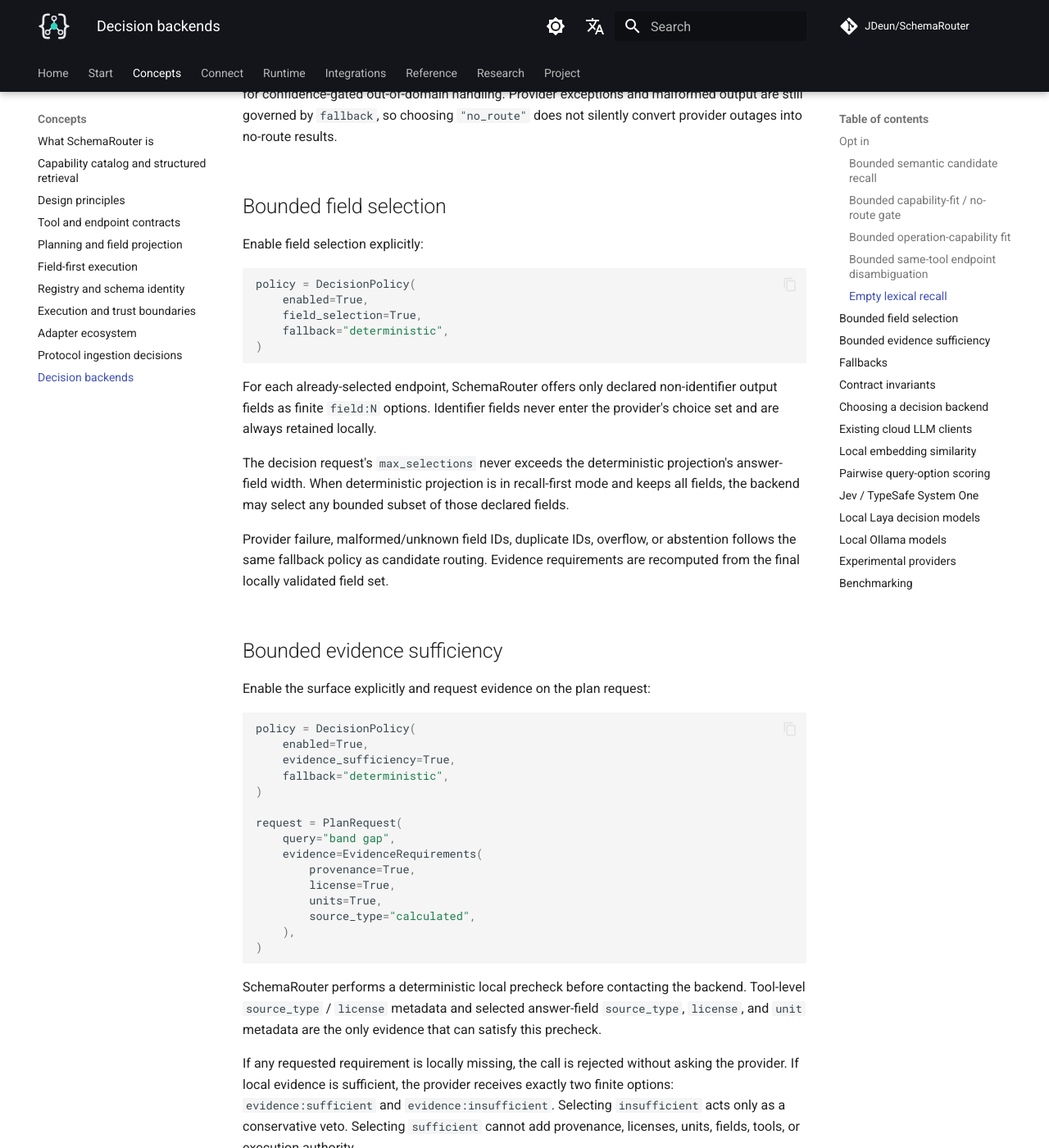
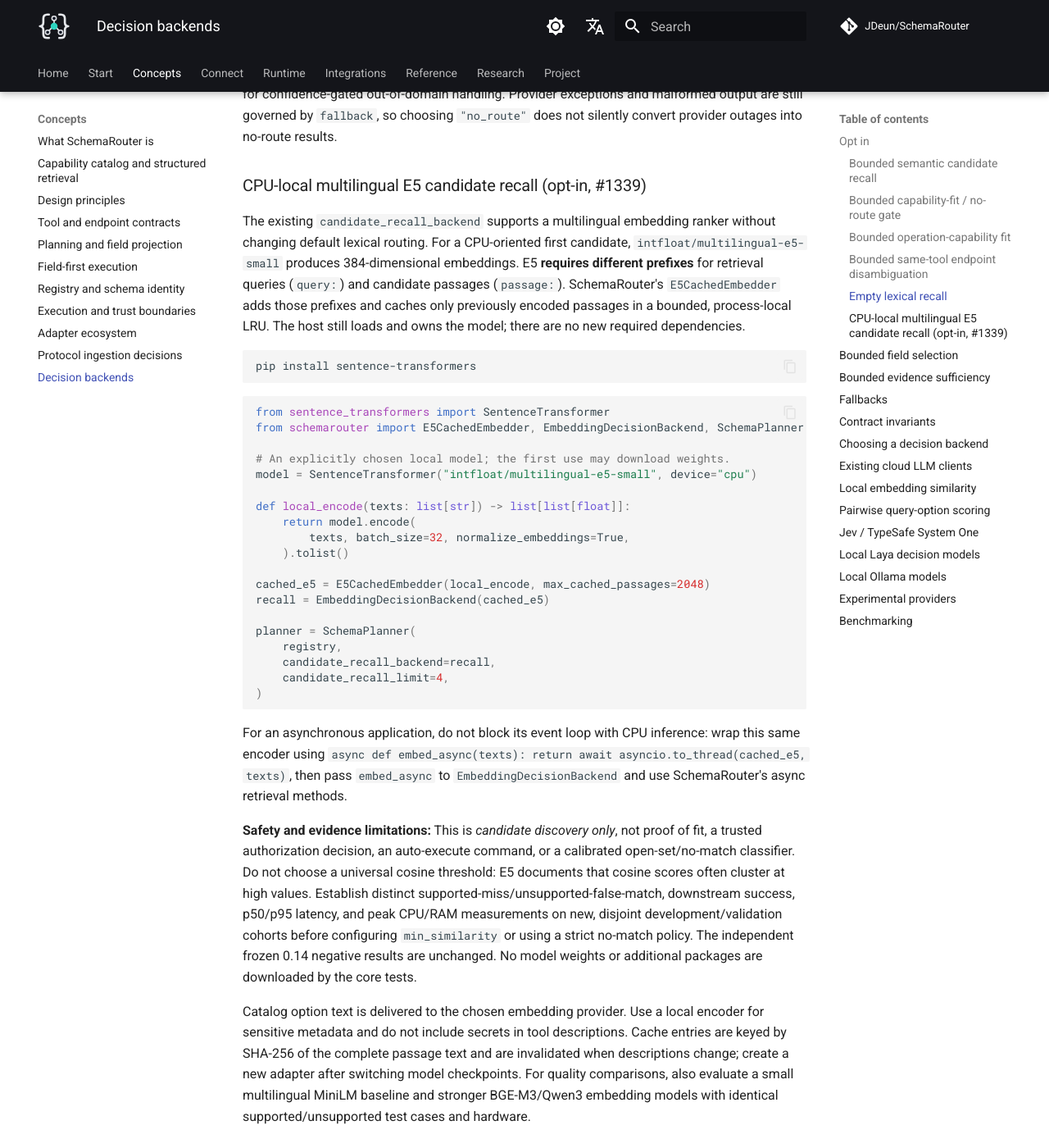
Before and after one commit to JDeun/SchemaRouter, an MkDocs documentation site: the page built from docs/concepts/decision-backends.md, in a window 1280 px wide and 1400 px high, scrolled down 5798 px. Shown: the whole window at 82% size. Built offline with MkDocs 1.6.1 and Material for MkDocs 9.7.7, drawn with Linux system fonts in a browser that asks for light colours; comment, search, counter and statistics services are not loaded.

Commit message:
docs(#1339): bilingual CPU E5 embedding adapter usage and calibrated no-fit cautions

````diff
--- a/docs/concepts/decision-backends.md
+++ b/docs/concepts/decision-backends.md
@@ -231,6 +231,67 @@ abstention semantics. `"no_route"` suppresses the candidate
 route when the bounded backend explicitly abstains, which is useful for confidence-gated
 out-of-domain handling. Provider exceptions and malformed output are still governed by `fallback`,
 so choosing `"no_route"` does not silently convert provider outages into no-route results.
+
+### CPU-local multilingual E5 candidate recall (opt-in, #1339)
+
+The existing `candidate_recall_backend` supports a multilingual embedding ranker
+without changing default lexical routing. For a CPU-oriented first candidate,
+`intfloat/multilingual-e5-small` produces 384-dimensional embeddings. E5
+**requires different prefixes** for retrieval queries (`query: `) and candidate
+passages (`passage: `). SchemaRouter's `E5CachedEmbedder` adds those prefixes
+and caches only previously encoded passages in a bounded, process-local LRU.
+The host still loads and owns the model; there are no new required dependencies.
+
+```bash
+pip install sentence-transformers
+```
+
+```python
+from sentence_transformers import SentenceTransformer
+from schemarouter import E5CachedEmbedder, EmbeddingDecisionBackend, SchemaPlanner
+
+# An explicitly chosen local model; the first use may download weights.
+model = SentenceTransformer("intfloat/multilingual-e5-small", device="cpu")
+
+def local_encode(texts: list[str]) -> list[list[float]]:
+    return model.encode(
+        texts, batch_size=32, normalize_embeddings=True,
+    ).tolist()
+
+cached_e5 = E5CachedEmbedder(local_encode, max_cached_passages=2048)
+recall = EmbeddingDecisionBackend(cached_e5)
+
+planner = SchemaPlanner(
+    registry,
+    candidate_recall_backend=recall,
+    candidate_recall_limit=4,
+)
+```
+
+For an asynchronous application, do not block its event loop with CPU inference:
+wrap this same encoder using `async def embed_async(texts): return await
+asyncio.to_thread(cached_e5, texts)`, then pass `embed_async` to
+`EmbeddingDecisionBackend` and use SchemaRouter's async retrieval methods.
+
+**Safety and evidence limitations:** This is *candidate discovery only*, not
+proof of fit, a trusted authorization decision, an auto-execute command, or
+a calibrated open-set/no-match classifier. Do not choose a universal cosine
+threshold: E5 documents that cosine scores often cluster at high values.
+Establish distinct supported-miss/unsupported-false-match, downstream
+success, p50/p95 latency, and peak CPU/RAM measurements on new, disjoint
+development/validation cohorts before configuring `min_similarity` or
+using a strict no-match policy. The independent frozen 0.14 negative results
+are unchanged. No model weights or additional packages are downloaded by
+the core tests.
+
+Catalog option text is delivered to the chosen embedding provider. Use a
+local encoder for sensitive metadata and do not include secrets in tool
+descriptions. Cache entries are keyed by SHA-256 of the complete passage text
+and are invalidated when descriptions change; create a new adapter after
+switching model checkpoints. For quality comparisons, also evaluate a small
+multilingual MiniLM baseline and stronger BGE-M3/Qwen3 embedding models
+with identical supported/unsupported test cases and hardware.
+
 
 ## Bounded field selection
 
````
